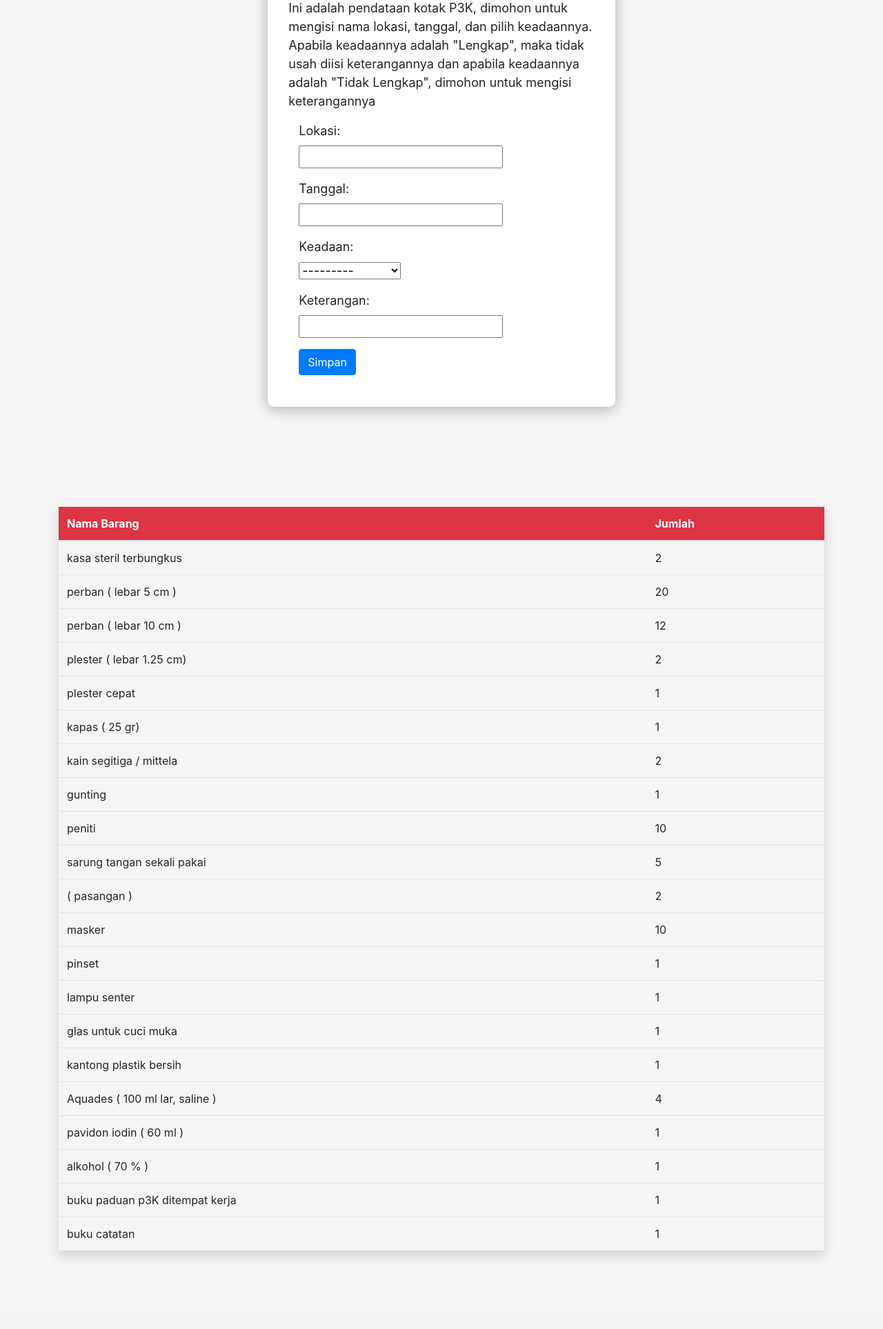
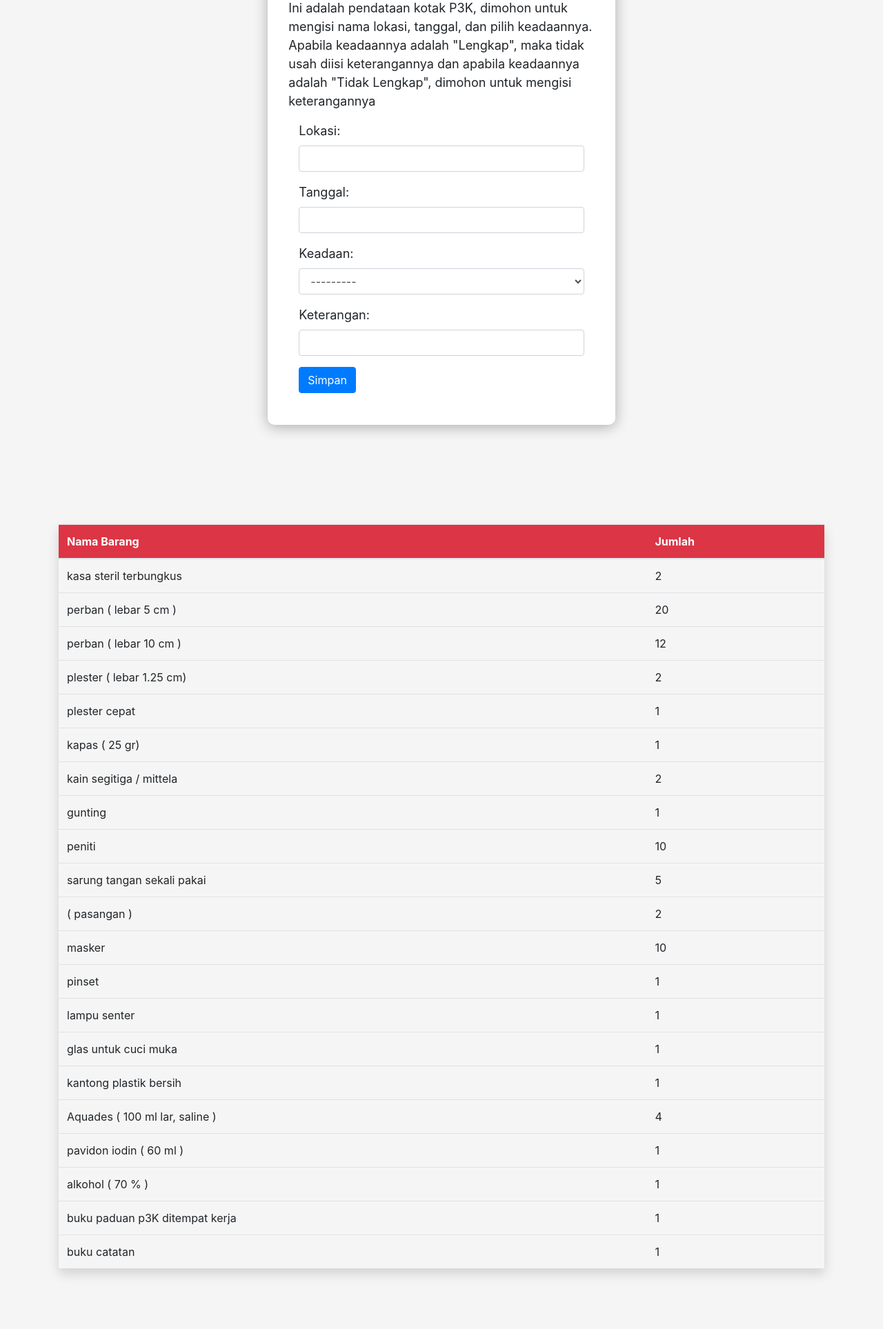
Before and after one commit to rickosong/projek-sekolah, a Django app: page /p3k/ in a window 1280 px wide. Shown: the part 257-2184 px from the top of the page at 69% size. Before the commit the page ends 2082 px from the top, so only its background shows below. Run offline with Django 3.2, Linux system fonts and the light colour scheme; data comes from the database, SQL or seed files in the repository; both versions use the stored data as it was after the commit; some libraries are stand-ins or nearby versions.

Commit message:
memodifikasi widget yg ada di forms

```diff
--- a/K3Lh_website/forms.py
+++ b/K3Lh_website/forms.py
@@ -8,8 +8,8 @@ class FormKotak(ModelForm):
         fields = '__all__'
 
         widgets = {
-            'lokasi' : forms.TextInput({ 'class' : 'form-cotrol' }),
-            'tanggal' : forms.TextInput({ 'class' : 'form-cotrol' }),
-            'keadaan' : forms.Select({ 'class' : 'form-cotrol' }),
-            'keterangan' : forms.TextInput({ 'class' : 'form-cotrol' }),
+            'lokasi' : forms.TextInput({ 'class' : 'form-control' }),
+            'tanggal' : forms.TextInput({ 'class' : 'form-control' }),
+            'keadaan' : forms.Select({ 'class' : 'form-control' }),
+            'keterangan' : forms.TextInput({ 'class' : 'form-control' }),
         }
--- a/templates/p3k.html
+++ b/templates/p3k.html
@@ -59,7 +59,7 @@
               <h1>Pendataan kotak P3K</h1>
               <hr>
               <p>Ini adalah pendataan kotak P3K, dimohon untuk mengisi nama lokasi, tanggal, dan pilih keadaannya. Apabila keadaannya adalah "Lengkap", maka tidak usah diisi keterangannya dan apabila keadaannya adalah "Tidak Lengkap", dimohon untuk mengisi keterangannya </p>
-            <div class="form-group col-md-5">
+            <div class="form-group col-md-12">
               {% csrf_token %}
 
               {{ form.as_p }}
```
Also changed, not shown: db.sqlite3.
